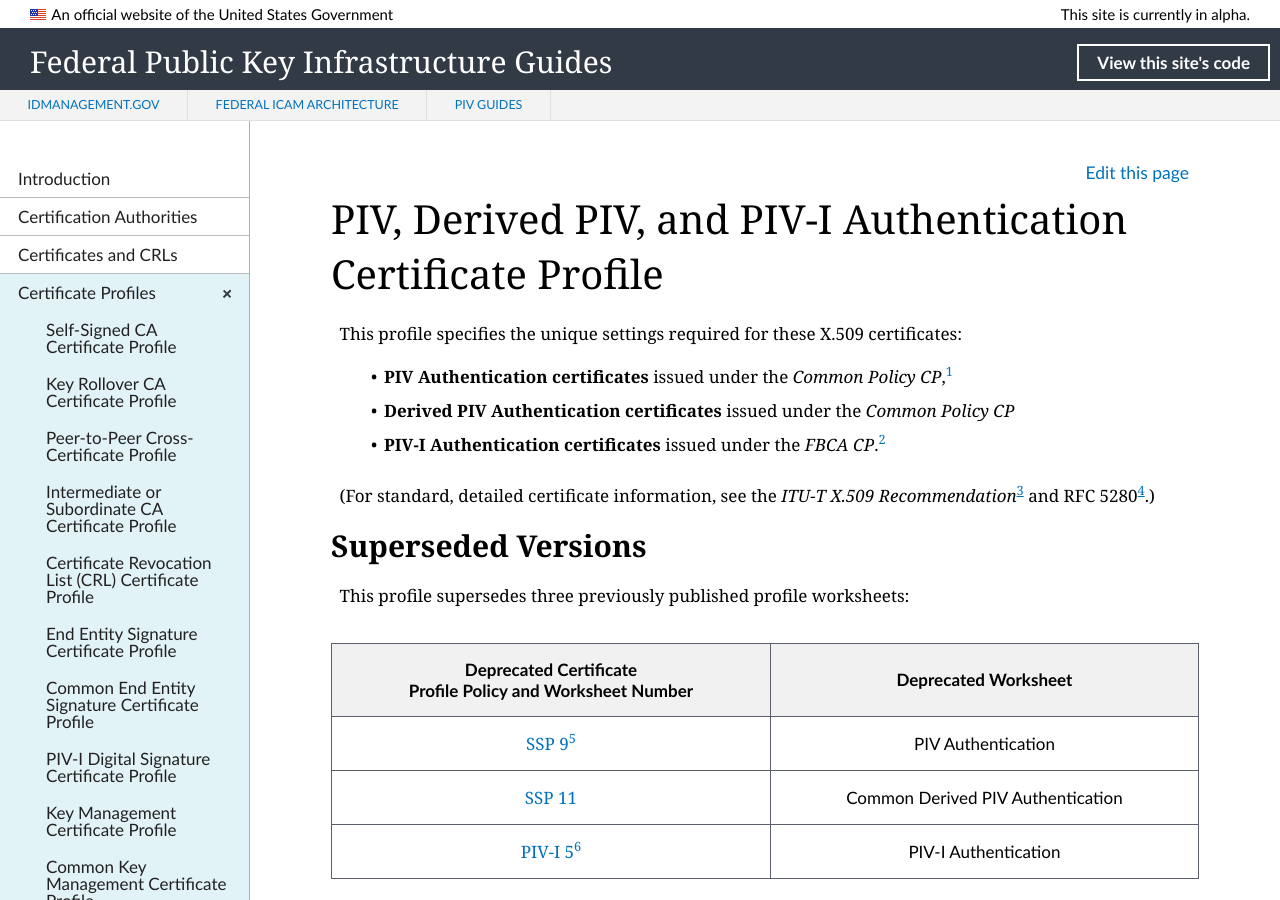
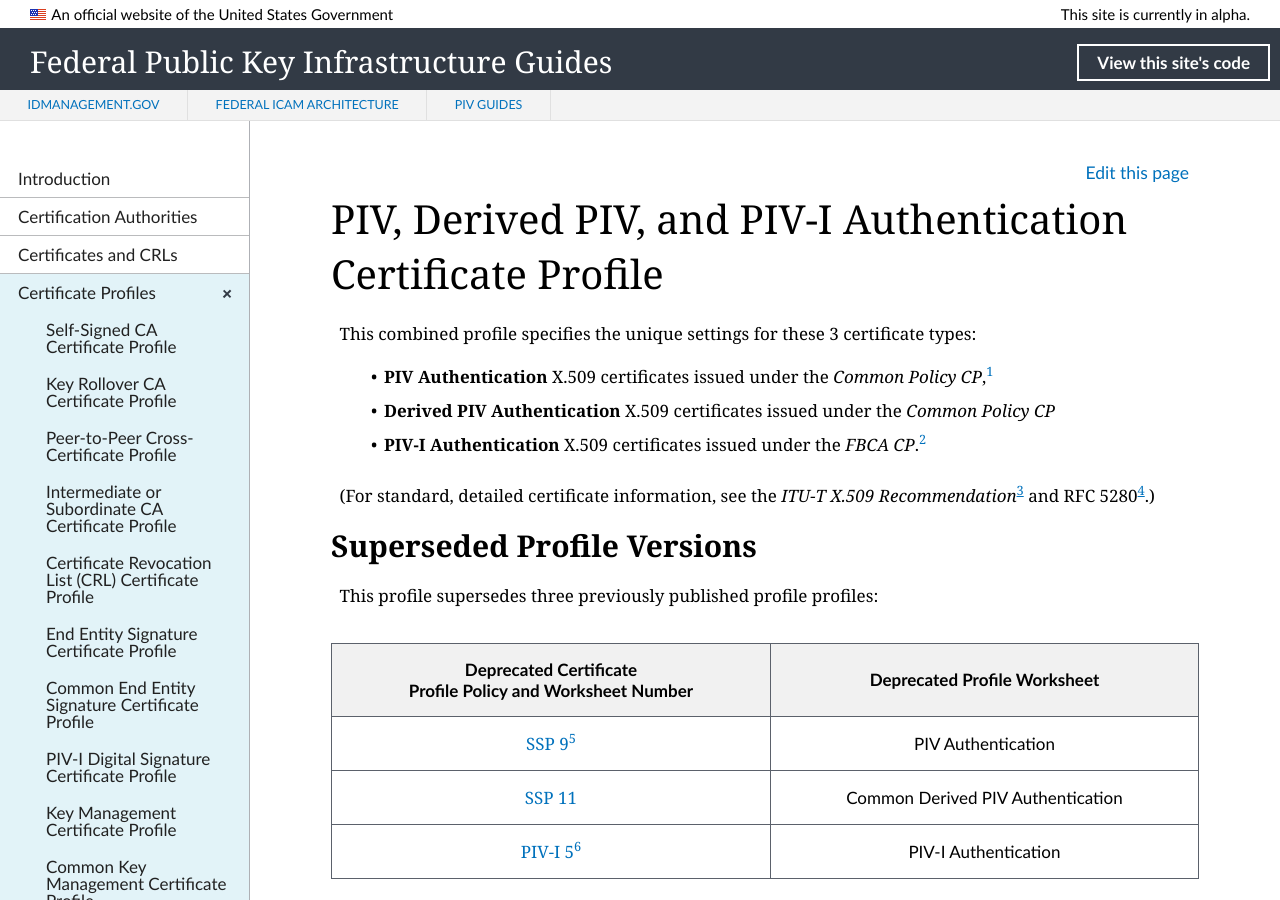
Before and after one commit to GSA/fpki-guides, a Jekyll site: the page built from _profiles/23_all_piv_auth.md, in a window 1280 px wide and 900 px high. Built offline with Jekyll 4.4.1, drawn with Linux system fonts in a browser that asks for light colours; nearby versions of some CDN libraries; library files that are not in the unit come from our copies.

Commit message:
Update 23_all_piv_auth.md
Edits and format

```diff
--- a/_profiles/23_all_piv_auth.md
+++ b/_profiles/23_all_piv_auth.md
@@ -4,19 +4,19 @@
 permalink: profiles/allpivauth3/
 ---
 
-This profile specifies the unique settings required for these X.509 certificates:
+This combined profile specifies the unique settings for these 3 certificate types:
 
-* **PIV Authentication certificates** issued under the _Common Policy CP_,<sup>[1](#1)</sup>
-* **Derived PIV Authentication certificates** issued under the _Common Policy CP_
-* **PIV-I Authentication certificates** issued under the _FBCA CP_.<sup>[2](#2)</sup>
+* **PIV Authentication** X.509 certificates issued under the _Common Policy CP_,<sup>[1](#1)</sup>
+* **Derived PIV Authentication** X.509 certificates issued under the _Common Policy CP_
+* **PIV-I Authentication** X.509 certificates issued under the _FBCA CP_.<sup>[2](#2)</sup>
 
 (For standard, detailed certificate information, see the _ITU-T X.509 Recommendation_<sup>[3](#3)</sup> and RFC 5280<sup>[4](#4)</sup>.)
 
-## Superseded Versions
+## Superseded Profile Versions
 
-This profile supersedes three previously published profile worksheets:
+This profile supersedes three previously published profile profiles:
 
-| **Deprecated Certificate<br>Profile Policy and Worksheet Number**  | **Deprecated Worksheet** |
+| **Deprecated Certificate<br>Profile Policy and Worksheet Number**  | **Deprecated Profile Worksheet** |
 | :----: | :----: |
 |  [SSP 9](https://www.idmanagement.gov/wp-content/uploads/sites/1171/uploads/fpki-cert-profile-ssp.pdf){:target="_blank"}<sup>[5](#5)</sup>  |  PIV Authentication  |
 |  [SSP 11](https://www.idmanagement.gov/wp-content/uploads/sites/1171/uploads/fpki-cert-profile-ssp.pdf){:target="_blank"}  |  Common Derived PIV Authentication  |
```
